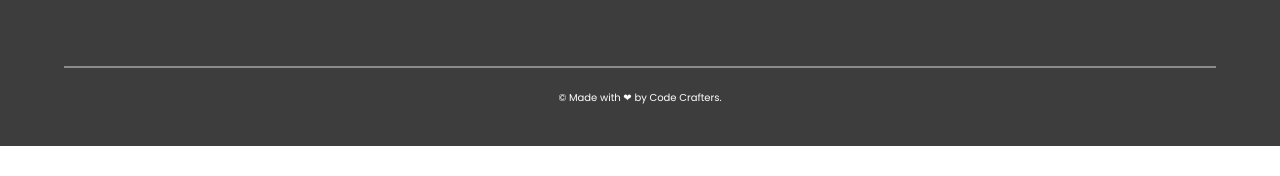
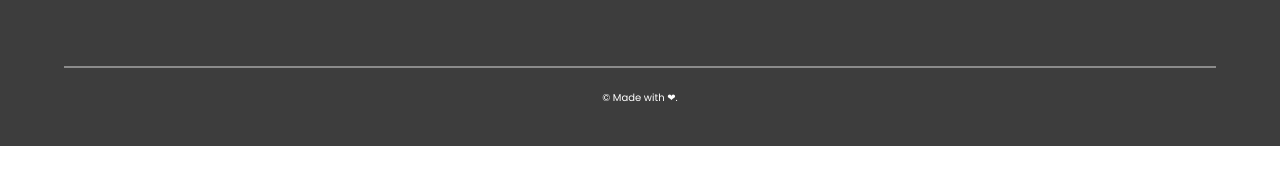
Before and after one commit to Rahul-Purohit1/Mind-Matters, a React (Create React App) app: page / in a window 1280 px wide. Shown: the part 483-659 px from the top of the page. Built offline with nearby package versions, Linux system fonts and the light colour scheme.

Commit message:
ID-Conflict resolve

```diff
--- a/src/components/Footer/Footer.js
+++ b/src/components/Footer/Footer.js
@@ -103,7 +103,7 @@ function Footer() {
       </div>
       <div className="footer-copyright">
         <hr />
-        <p>© Made with ❤ by Code Crafters.</p>
+        <p>© Made with ❤.</p>
       </div>
     </div>
   );
--- a/src/components/HowItWorks/HowItWorks.js
+++ b/src/components/HowItWorks/HowItWorks.js
@@ -0,0 +1 @@
+//DEMO
```
